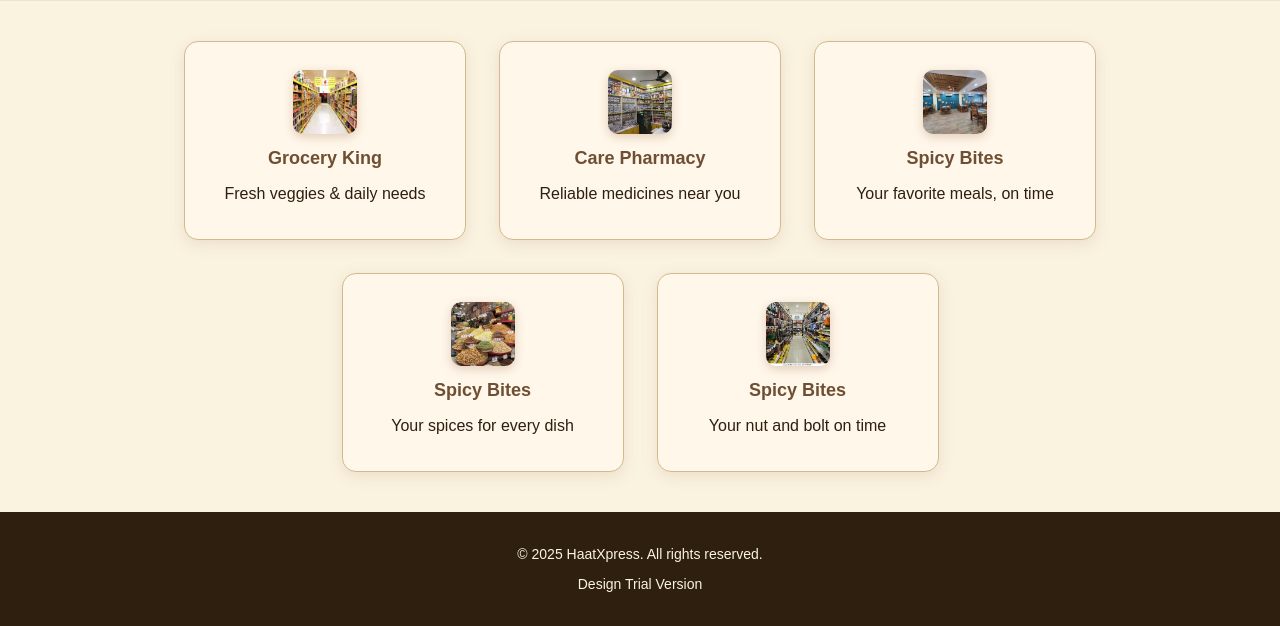
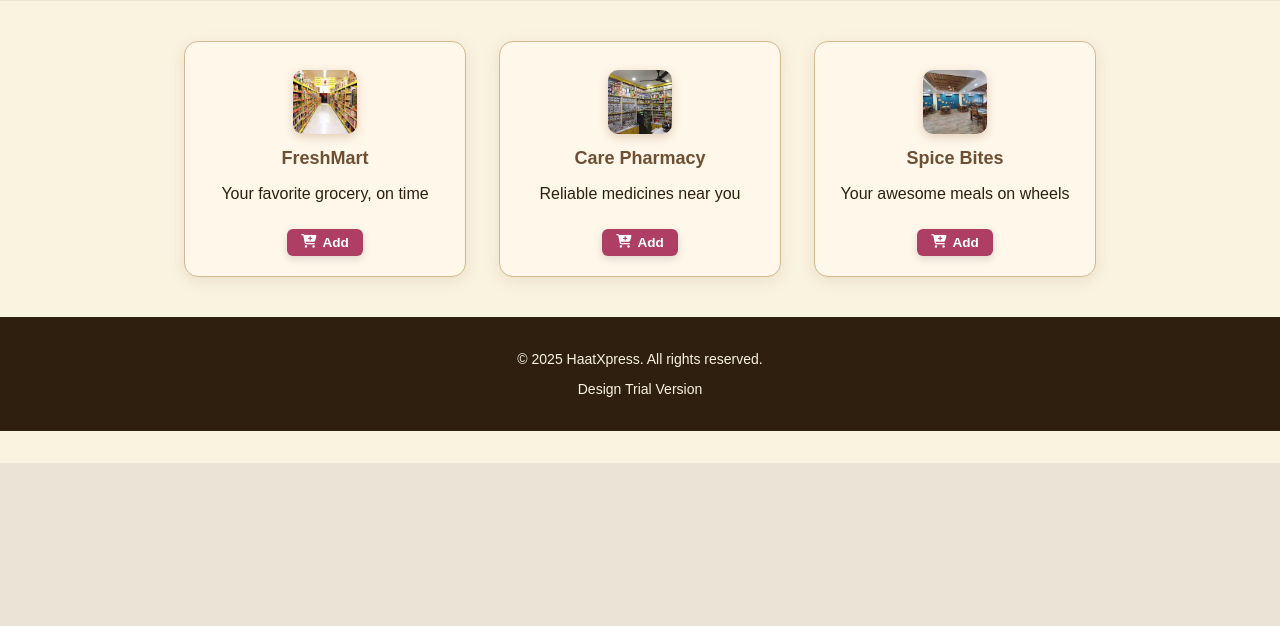
Before and after one commit to synthiaekka/JibonCare_design, a Python web app: template templates/index.html in a window 1280 px wide. Shown: the part 337-963 px from the top of the page. After the commit the page ends 800 px from the top, so only its background shows below. Run offline with Jinja, Linux system fonts and the light colour scheme; the template is opened without the code that fills it, so the values that code supplies are empty.

Commit message:
add to cart

```diff
--- a/static/css/style.css
+++ b/static/css/style.css
@@ -271,6 +271,29 @@ header {
   color: #6e4f33;
 }
 
+.add-cart-btn {
+  margin-top: 10px;
+  padding: 6px 14px;
+  font-size: 0.85rem;
+  background: #ae3e63;
+  color: white;
+  border: none;
+  border-radius: 6px;
+  cursor: pointer;
+  font-weight: 600;
+  display: inline-flex;
+  align-items: center;
+  gap: 6px;
+  box-shadow: 0 3px 8px #0002;
+  transition: all 0.2s ease-in-out;
+}
+
+.add-cart-btn:hover {
+  background: #6a8973;
+  transform: scale(1.05);
+}
+
+
 /* FOOTER */
 footer {
   background-color: #3e2f1c;
--- a/templates/index.html
+++ b/templates/index.html
@@ -276,31 +276,38 @@
 
   <!-- STORES -->
   <div class="store-section">
-    <div class="store-card">
-      <img src="../static/images/grocery.jpg" alt="Grocery Store" />
-      <h3>Grocery King</h3>
-      <p>Fresh veggies & daily needs</p>
-    </div>
-    <div class="store-card">
-      <img src="../static/images/pharmacy.jpg" alt="Pharmacy" />
-      <h3>Care Pharmacy</h3>
-      <p>Reliable medicines near you</p>
-    </div>
-    <div class="store-card">
-      <img src="../static/images/restaurant.jpg" alt="Restaurant" />
-      <h3>Spicy Bites</h3>
-      <p>Your favorite meals, on time</p>
-    </div>
-    <div class="store-card">
-      <img src="../static/images/spice.jpg" alt="Spice" />
-      <h3>Spicy Bites</h3>
-      <p>Your spices for every dish</p>
-    </div>
-    <div class="store-card">
-      <img src="../static/images/hardware.jpg" alt="Hardware" />
-      <h3>Spicy Bites</h3>
-      <p>Your nut and bolt on time</p>
-    </div>
+
+
+    <div class="store-card" onclick="goToStore('../templates/grocery.html')">
+  <img src="../static/images/grocery.jpg" alt="Store Image" />
+  <h3>FreshMart</h3><p>Your favorite grocery, on time</p>
+  <!-- Add to Cart Button (won't trigger card click) -->
+  <button class="add-cart-btn" onclick="event.stopPropagation(); addToCart('FreshMart - Grocery')">
+    <i class="fas fa-cart-plus"></i> Add
+  </button>
+</div>
+
+
+
+ <div class="store-card" onclick="goToStore('../templates/medicine.html')">
+  <img src="../static/images/pharmacy.jpg" alt="Store Image" />
+  <h3>Care Pharmacy</h3><p>Reliable medicines near you</p>
+  <!-- Add to Cart Button (won't trigger card click) -->
+  <button class="add-cart-btn" onclick="event.stopPropagation(); addToCart('FreshMart - Grocery')">
+    <i class="fas fa-cart-plus"></i> Add
+  </button>
+</div>
+
+    <div class="store-card" onclick="goToStore('../templates/restaurant.html')">
+  <img src="../static/images/restaurant.jpg" alt="Store Image" />
+  <h3>Spice Bites</h3><p>Your awesome meals on wheels</p>
+  <!-- Add to Cart Button (won't trigger card click) -->
+  <button class="add-cart-btn" onclick="event.stopPropagation(); addToCart('FreshMart - Grocery')">
+    <i class="fas fa-cart-plus"></i> Add
+  </button>
+</div>
+
+
   </div>
 
   <!-- FOOTER -->
@@ -310,3 +317,16 @@
   </footer>
 </body>
 </html>
+<script>
+  let cartItems = [];
+
+  function addToCart(itemName) {
+    cartItems.push(itemName);
+    document.getElementById("cart-count").innerText = cartItems.length;
+    alert(`🛒 '${itemName}' added to cart!`);
+  }
+
+  function goToStore(page) {
+    window.location.href = page;
+  }
+</script>
```
